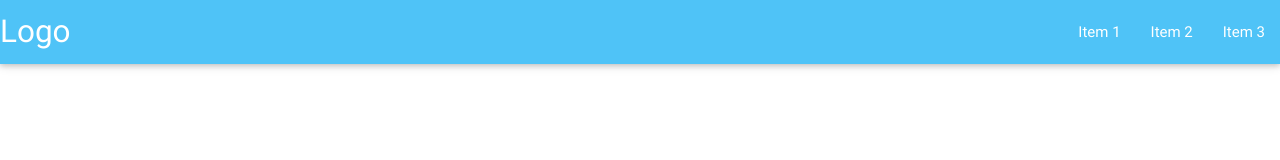
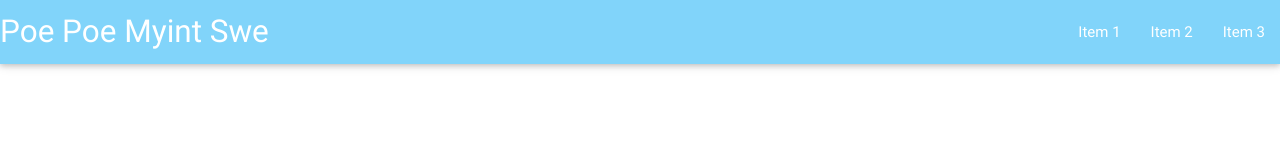
Before and after one commit to PoePoeMyintSwe/poepoemyintswe.github.io, a plain HTML site: page index.html in a window 1280 px wide. Drawn offline with nearby package versions, Linux system fonts and the light colour scheme.

Commit message:
change logo name

```diff
--- a/index.html
+++ b/index.html
@@ -16,8 +16,8 @@
 
 
   <nav>
-    <div class="nav-wrapper light-blue lighten-2 ">
-      <a href="#" class="brand-logo">Logo</a>
+    <div class="nav-wrapper light-blue lighten-3">
+      <a href="#" class="brand-logo">Poe Poe Myint Swe</a>
       <ul id="nav-mobile" class="right hide-on-med-and-down">
         <li><a href="">Item 1</a></li>
         <li><a href="">Item 2</a></li>
```
